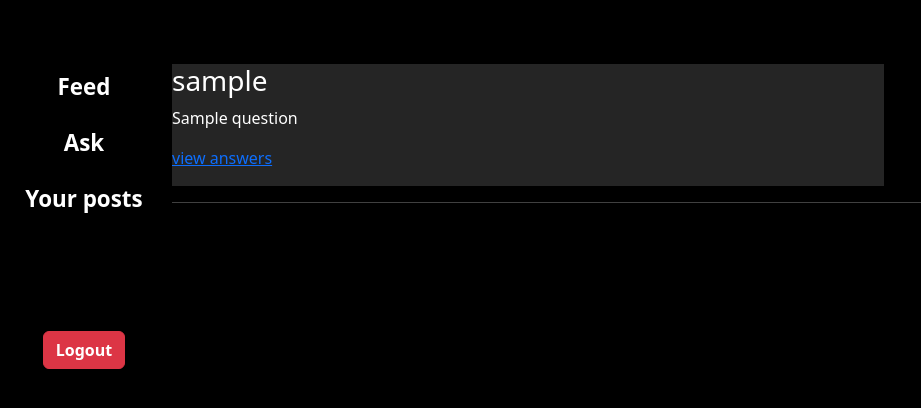
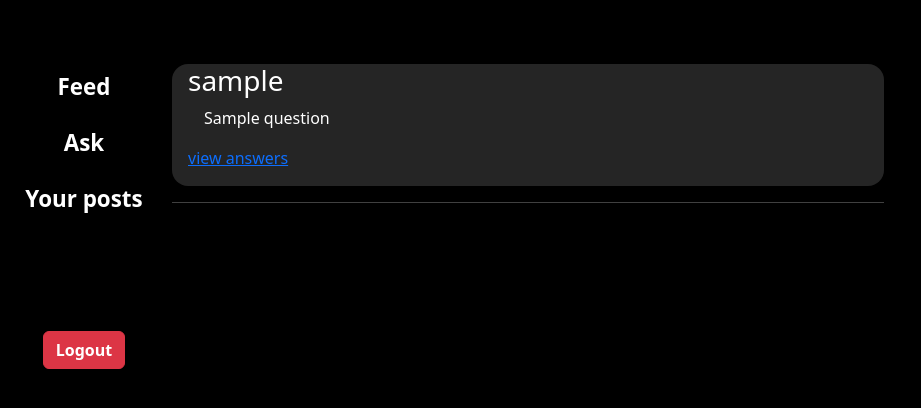
Before and after one commit to Sachinv220/Stack-Knowledge, a Django app: template stack/templates/feed.html in a window 1280 px wide. Shown: the top 408 px of the page, without its empty margins (0-921 px from the left). Run offline with Django 3.2, Linux system fonts and the light colour scheme; the template is opened without the code that fills it: most values are stand-ins (such as "Sample title", 1, 10 or a date in 2020).

Commit message:
adding background padding for the questions

```diff
--- a/static/css/feed.css
+++ b/static/css/feed.css
@@ -1,15 +1,22 @@
-
-
 .questions h3, p{
     color: white;
 }
 
+main
+{
+    max-width: 65%;
+}
+
 .questions {
     padding-bottom: 1em;
-    max-width: 65%;
     text-align: justify;
 }
 
 .questions {
+    border-radius: 16px;
     background-color: rgb(37, 37, 37);
 }
+
+.questions , p{
+    padding-left:1em;
+}
```
